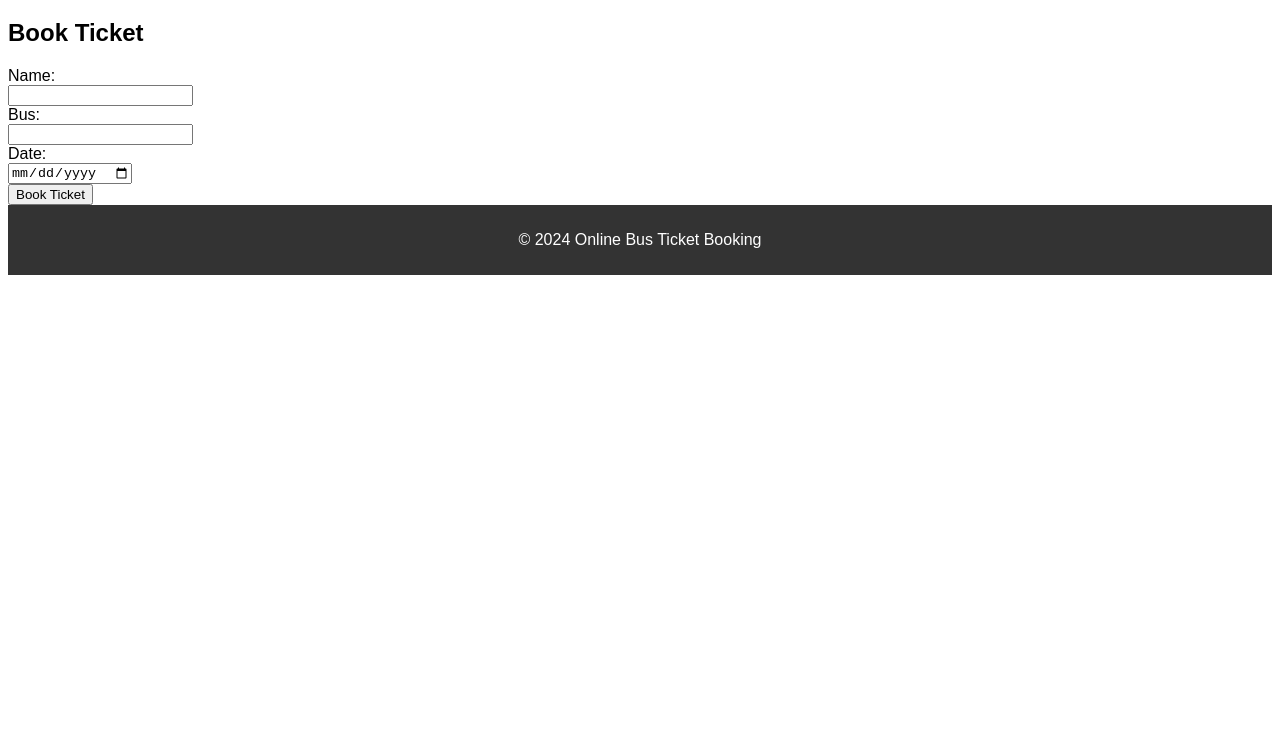
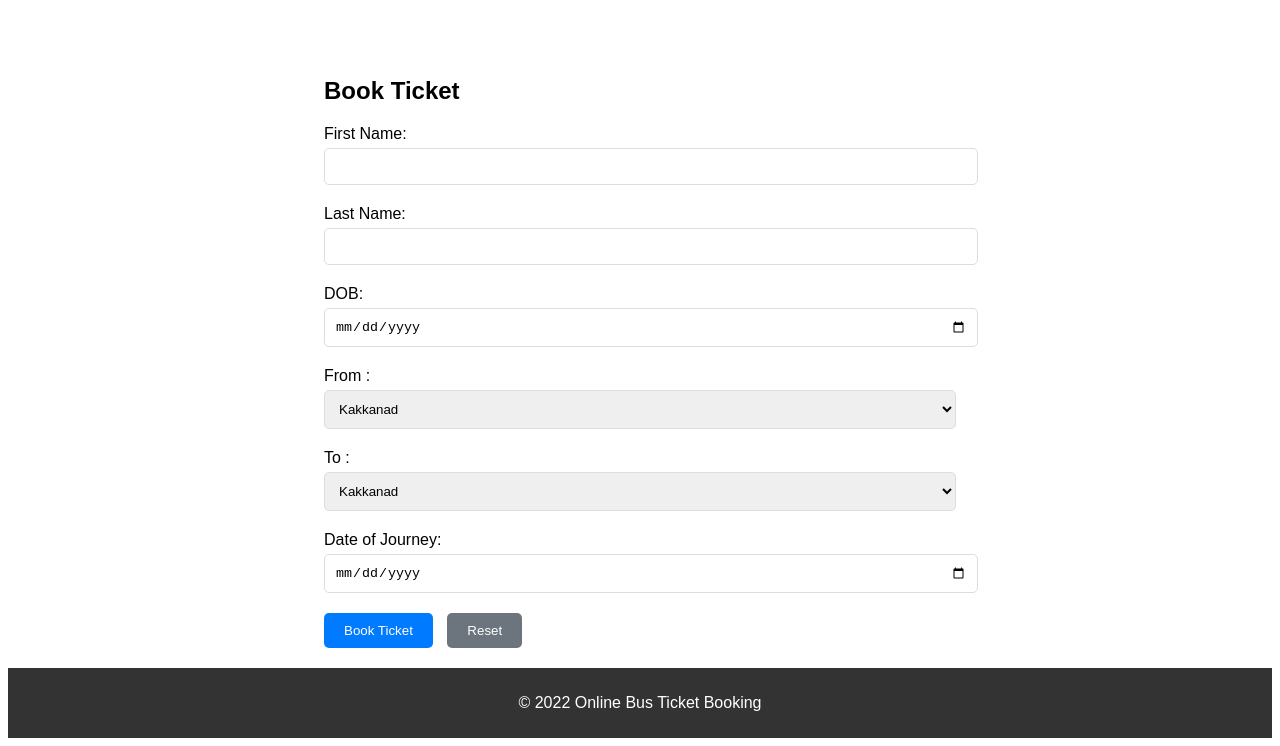
Before and after one commit to bharaths44/S6-MWA-Lab, a plain HTML site: page Exp02/ticket_booking.html in a window 1280 px wide. Shown: the part 61-807 px from the top of the page. Drawn offline with Linux system fonts and the light colour scheme.

Commit message:
Add heading 2 and update ticket_booking.html and update folder name

```diff
--- a/Exp02/ticket_booking.html
+++ b/Exp02/ticket_booking.html
@@ -4,32 +4,95 @@
 <head>
     <title>Ticket Booking</title>
     <link rel="stylesheet" type="text/css" href="styles.css">
+    <style>
+        /* body {
+            font-family: Arial, sans-serif;
+            margin: 0;
+            padding: 0;
+            display: flex;
+            justify-content: center;
+            align-items: center;
+            height: 100vh;
+            background-color: #f0f0f0;
+        } */
+
+        form h2 {
+            margin-bottom: 20px;
+        }
+
+        form {
+            background-color: white;
+            padding: 20px 20px 20px 20px;
+            border-radius: 10px 10px 10px 10px;
+            width: 50%;
+            margin: auto;
+        }
+
+        form label {
+            display: block;
+            margin-bottom: 5px;
+        }
+
+        form input,
+        form select {
+            width: 100%;
+            padding: 10px;
+            margin-bottom: 20px;
+            border: 1px solid #ddd;
+            border-radius: 5px;
+        }
+
+        form button {
+            padding: 10px 20px;
+            border: none;
+            border-radius: 5px;
+            background-color: #007BFF;
+            color: white;
+            cursor: pointer;
+        }
+
+        form button[type="reset"] {
+            background-color: #6c757d;
+            margin-left: 10px;
+        }
+    </style>
 </head>
 
 <body>
-    <!-- Navbar -->
     <div id="navbar">
-        <h1>Online Bus Ticket Booking</h1>
+        <h1>Online Bus Ticket Booking</h1><br>
     </div>
-
-    <!-- Book Ticket -->
-    <div id="book-ticket">
+    <form action="confirmation.html">
         <h2>Book Ticket</h2>
-        <form action="confirmation.html">
-            <label for="name">Name:</label><br>
-            <input type="text" id="name" name="name"><br>
-            <label for="bus">Bus:</label><br>
-            <input type="text" id="bus" name="bus"><br>
-            <label for="date">Date:</label><br>
-            <input type="date" id="date" name="date"><br>
-            <input type="submit" value="Book Ticket">
-        </form>
-    </div>
-
-
-    <!-- Footer -->
+        <label for="first_name">First Name:</label>
+        <input type="text" id="first_name" name="first_name">
+        <label for="last_name">Last Name:</label>
+        <input type="text" id="last_name" name="last_name">
+        <label for="dob">DOB:</label>
+        <input type="date" id="dob" name="dob">
+        <label for="from">From :</label>
+        <select id="from" name="from">
+            <option value="Kakkanad">Kakkanad</option>
+            <option value="Thrikakara">Thrikakara</option>
+            <option value="Kozhikode">Kozhikode</option>
+            <option value="Thrissur">Thrissur</option>
+            <option value="Kottayam">Kottayam</option>
+        </select>
+        <label for="to">To :</label>
+        <select id="to" name="to">
+            <option value="Kakkanad">Kakkanad</option>
+            <option value="Thrikakara">Thrikakara</option>
+            <option value="Kozhikode">Kozhikode</option>
+            <option value="Thrissur">Thrissur</option>
+            <option value="Kottayam">Kottayam</option>
+        </select>
+        <label for="date">Date of Journey:</label>
+        <input type="date" id="date" name="date">
+        <button type="submit">Book Ticket</button>
+        <button type="reset">Reset</button>
+    </form>
     <div id="footer">
-        <p>&copy; 2024 Online Bus Ticket Booking</p>
+        <p>&copy; 2022 Online Bus Ticket Booking</p>
     </div>
 </body>
 
```
Also changed, not shown: Exp01/index.html (+2 -12 lines), Exp02/README.md (added).
